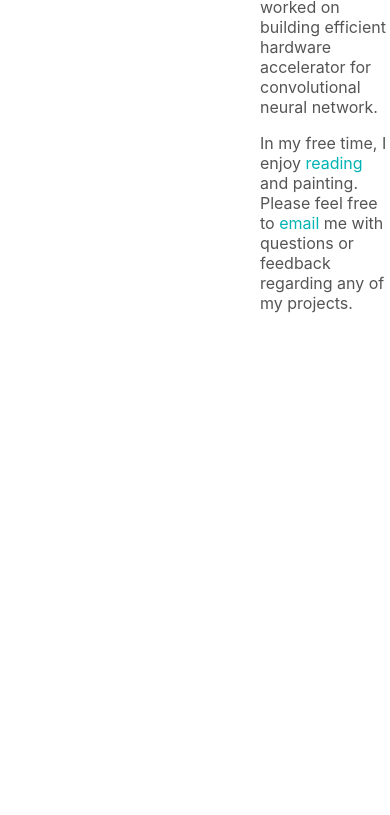
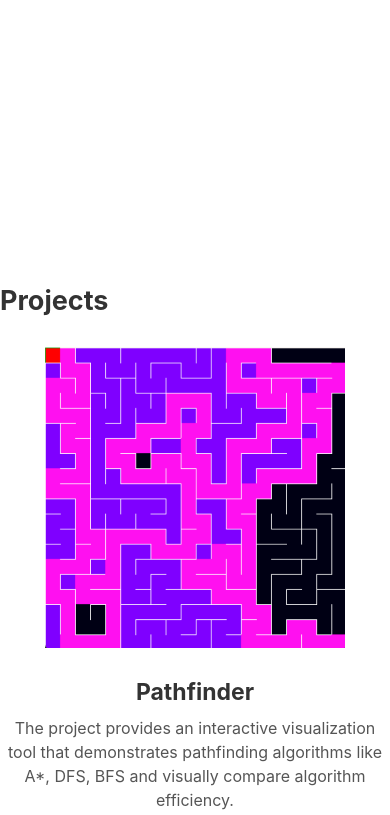
Before and after one commit to Bhuyashi/bhuyashi.github.io, a plain HTML site: page index.html in a window 390 px wide. Shown: the part 1185-2000 px from the top of the page. Drawn offline with Linux system fonts and the light colour scheme.

Commit message:
Made mobile compatible

```diff
--- a/index.html
+++ b/index.html
@@ -261,6 +261,49 @@
         .icon:hover {
             transform: scale(1.1);
         }
+
+        @media screen and (max-width: 768px) {
+        nav .links {
+            flex-direction: column;
+            width: 100%;
+            left: 0;
+            transform: none;
+            text-align: center;
+            padding: 10px;
+        }
+
+        #about {
+            flex-direction: column;
+            align-items: center;
+            padding-top: 100px;
+            gap: 20px;
+        }
+
+        #about .info {
+            max-width: 90%;
+            text-align: center;
+        }
+
+        #projects .project {
+            flex-direction: column;
+            align-items: center;
+            text-align: center;
+        }
+
+        #projects .project .description {
+            width: 100%;
+            padding-left: 0;
+            margin-top: 15px;
+        }
+
+        #projects .project img,
+        #projects .project .image-container {
+            width: 100%;
+            max-width: 300px;
+            height: auto;
+        }
+        }
+
     </style>
 </head>
 <body>
@@ -305,7 +348,6 @@
 <section id="projects">
     <h2 id="projects-heading" class="fade-up">Projects</h2>
     <div class="project fade-up delay-1">
-        <!-- <img src="images/pathfinder.png" alt="Project Image"> -->
         <div class="image-container">
             <img src="images/pathfinder.png" alt="Project Image">
         </div>
```
